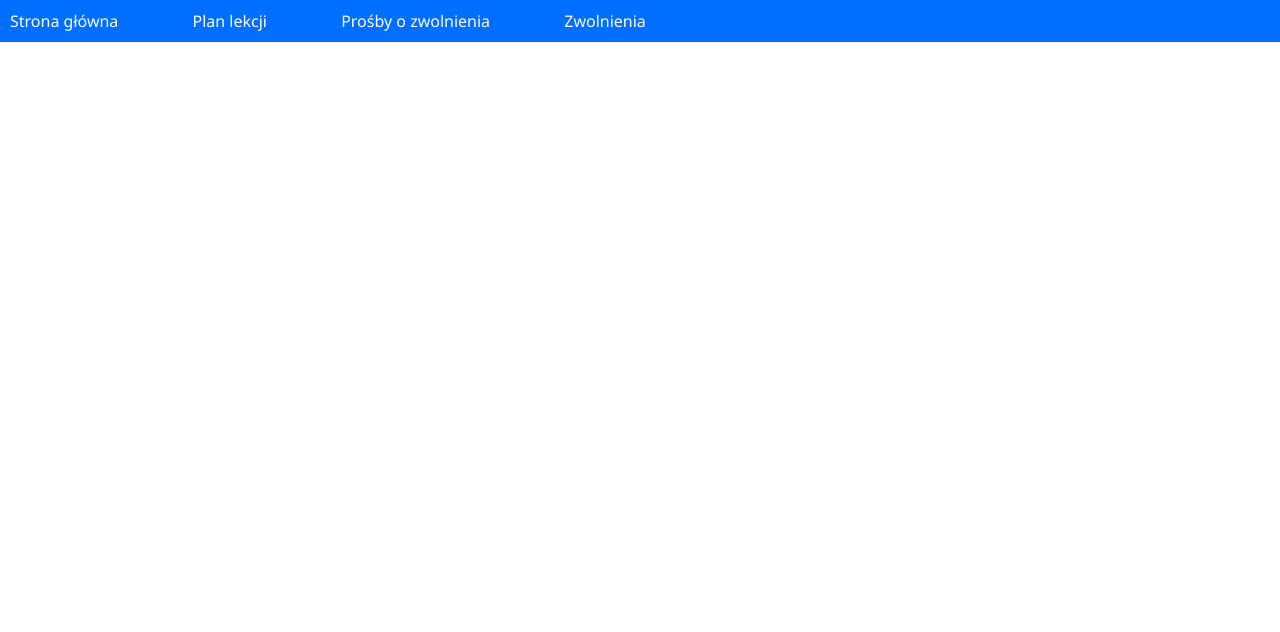
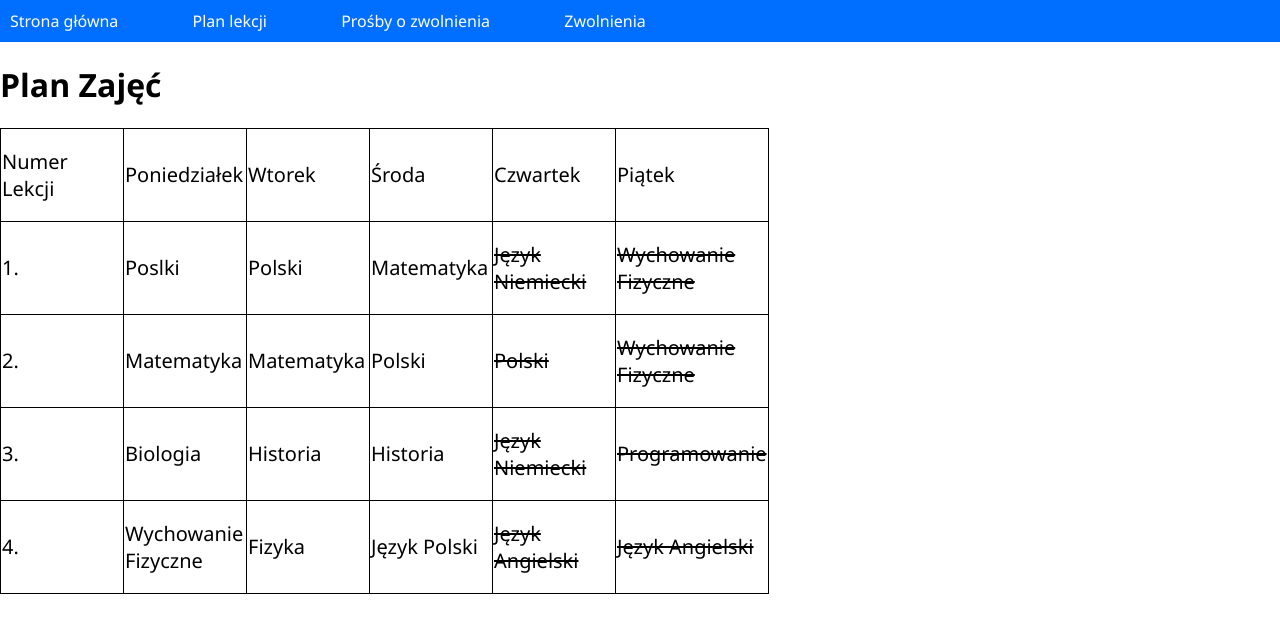
Before and after one commit to DZIKU227/Chakathon-zst-Lezajsk, a plain HTML site: page StudentPage.html in a window 1280 px wide. Drawn offline with Linux system fonts and the light colour scheme.

Commit message:
StudentPAge

```diff
--- a/StudentPage.html
+++ b/StudentPage.html
@@ -15,5 +15,51 @@
             <li><a href="#">Zwolnienia</a></li>
         </ul>
     </nav>
+    <div id="talbe">
+        <h1>Plan Zajęć</h1>
+    <table id="TableStudentSite">
+        <tr>
+            <td>Numer Lekcji</td>
+            <td>Poniedziałek</td>
+            <td>Wtorek</td>
+            <td>Środa</td>
+            <td>Czwartek</td>
+            <td>Piątek</td>
+
+        </tr>
+        <tr>
+            <td>1.</td>
+            <td>Poslki</td>
+            <td>Polski</td>
+            <td>Matematyka</td>
+            <td><s>Język Niemiecki</s></td>
+            <td><s>Wychowanie Fizyczne</s></td>
+        </tr>
+        <tr>
+            <td>2.</td>
+            <td>Matematyka</td>
+            <td>Matematyka</td>
+            <td>Polski</td>
+            <td><s>Polski</s></td>
+            <td><s>Wychowanie Fizyczne</s></td>
+        </tr>
+        <tr>
+            <td>3.</td>
+            <td>Biologia</td>
+            <td>Historia</td>
+            <td>Historia</td>
+            <td><s>Język Niemiecki</s></td>
+            <td><s>Programowanie</s></td>
+        </tr>
+        <tr>
+            <td>4.</td>
+            <td>Wychowanie Fizyczne</td>
+            <td>Fizyka</td>
+            <td>Język Polski</td>
+            <td><s>Język Angielski</s></td>
+            <td><s>Język Angielski</s></td>
+        </tr>
+    </table>
+</div>
 </body>
 </html>
--- a/StylePage.css
+++ b/StylePage.css
@@ -33,3 +33,12 @@ body {
     nav ul li a:hover {
         text-decoration: underline;
 }
+table{
+    border-collapse:collapse;
+}
+td{
+    width: 120px;
+    height: 90px;
+    font-size: 20px;
+    border: 1px black solid;
+}
```
Also changed, not shown: StudentRequestPage.html (added).
